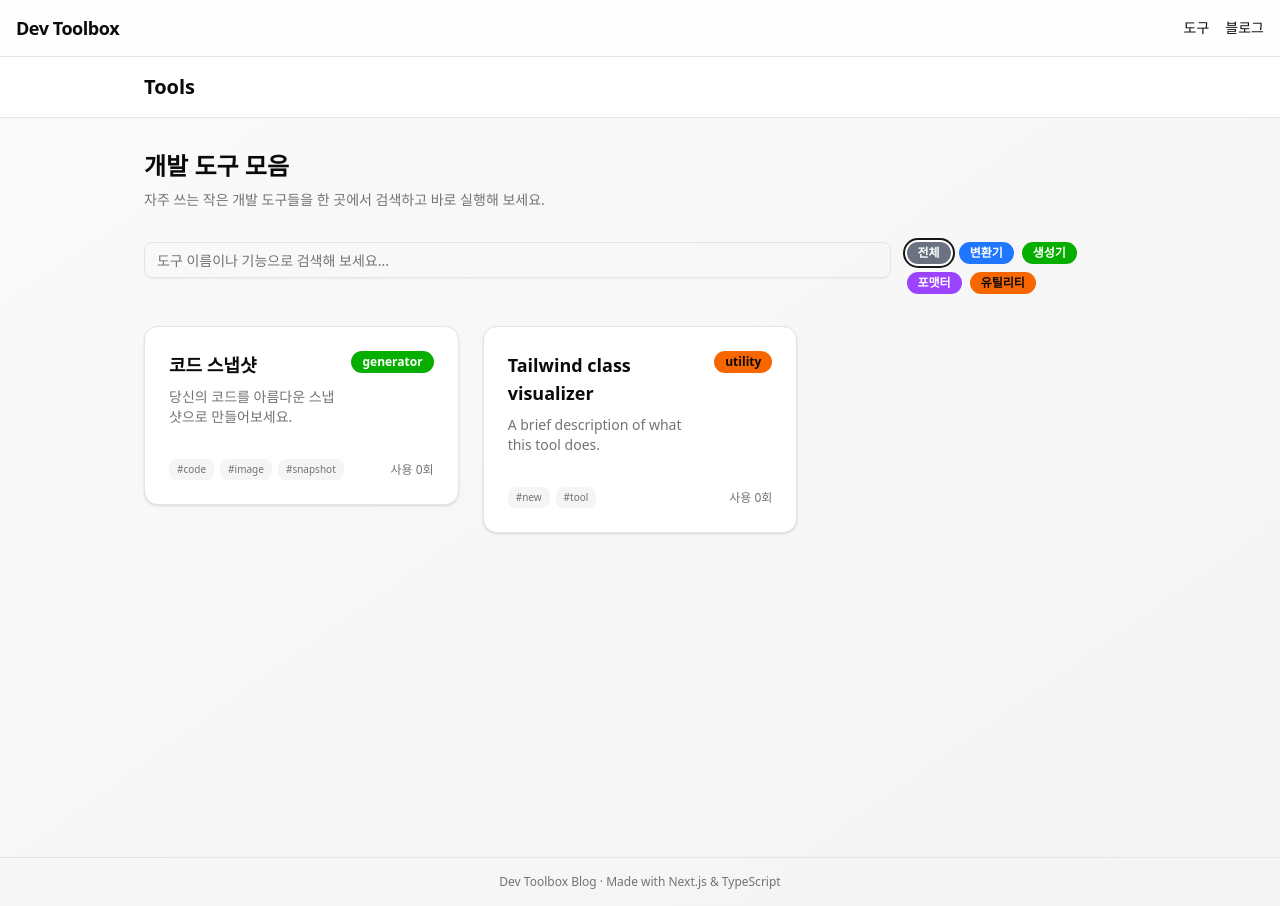
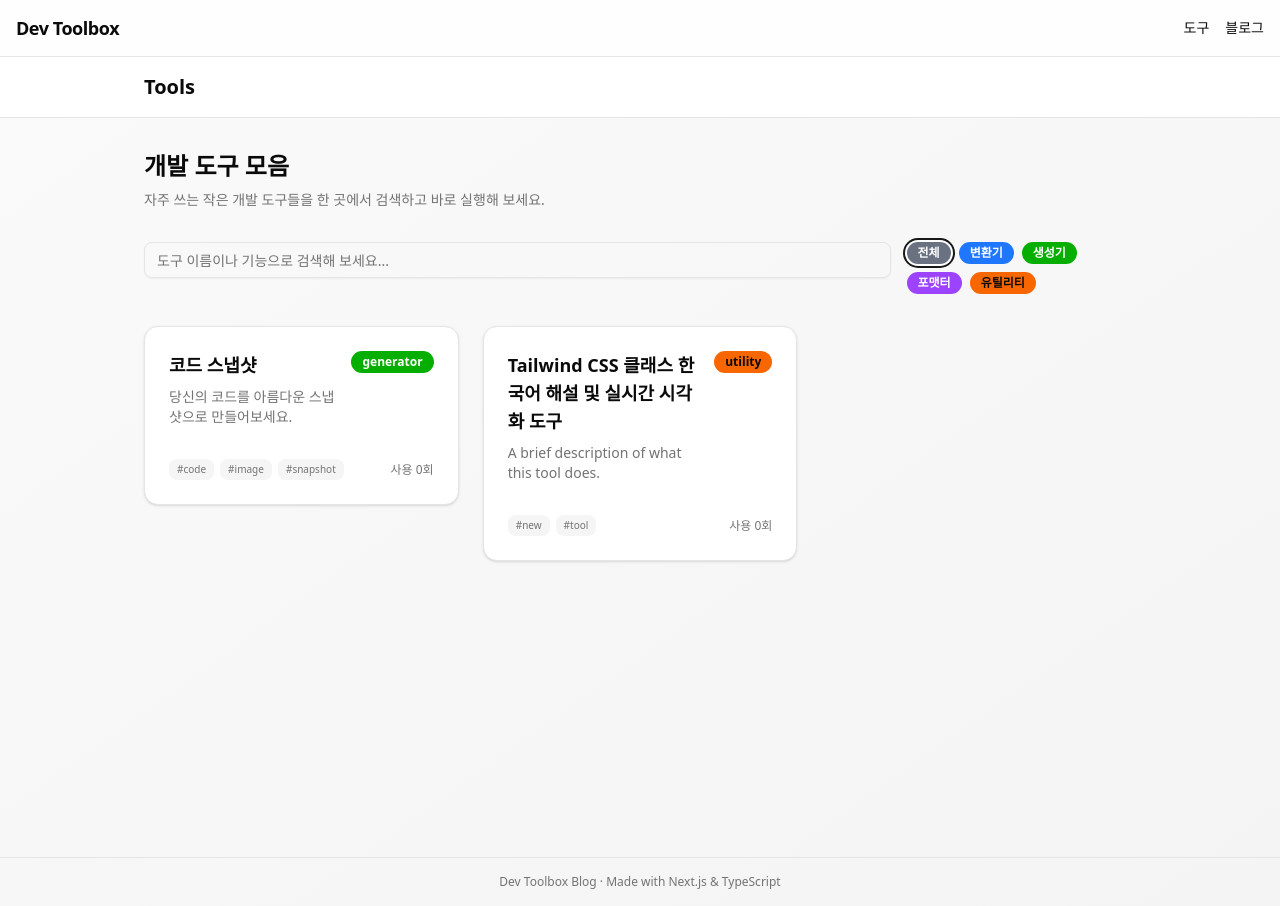
Before and after one commit to xhfn78/blog-project, a Next.js app: page / in a window 1280 px wide. Built offline with nearby package versions, Linux system fonts and the light colour scheme.

Commit message:
refactor(tool): Update Tailwind Class Visualizer name to Korean long-tail keyword

```diff
--- a/src/features/tools/tools/tailwind-class-visualizer/tool.config.ts
+++ b/src/features/tools/tools/tailwind-class-visualizer/tool.config.ts
@@ -5,7 +5,7 @@ type ToolConfig = Omit<ToolRegistration, 'component'>;
 
 export const config: ToolConfig = {
   slug: 'tailwind-class-visualizer', // IMPORTANT: MUST BE UNIQUE
-  name: 'Tailwind class visualizer',
+  name: 'Tailwind CSS 클래스 한국어 해설 및 실시간 시각화 도구',
   description: 'A brief description of what this tool does.',
   category: 'utility', // 'converter', 'generator', 'formatter', or 'utility'
   tags: ['new', 'tool'],
```
